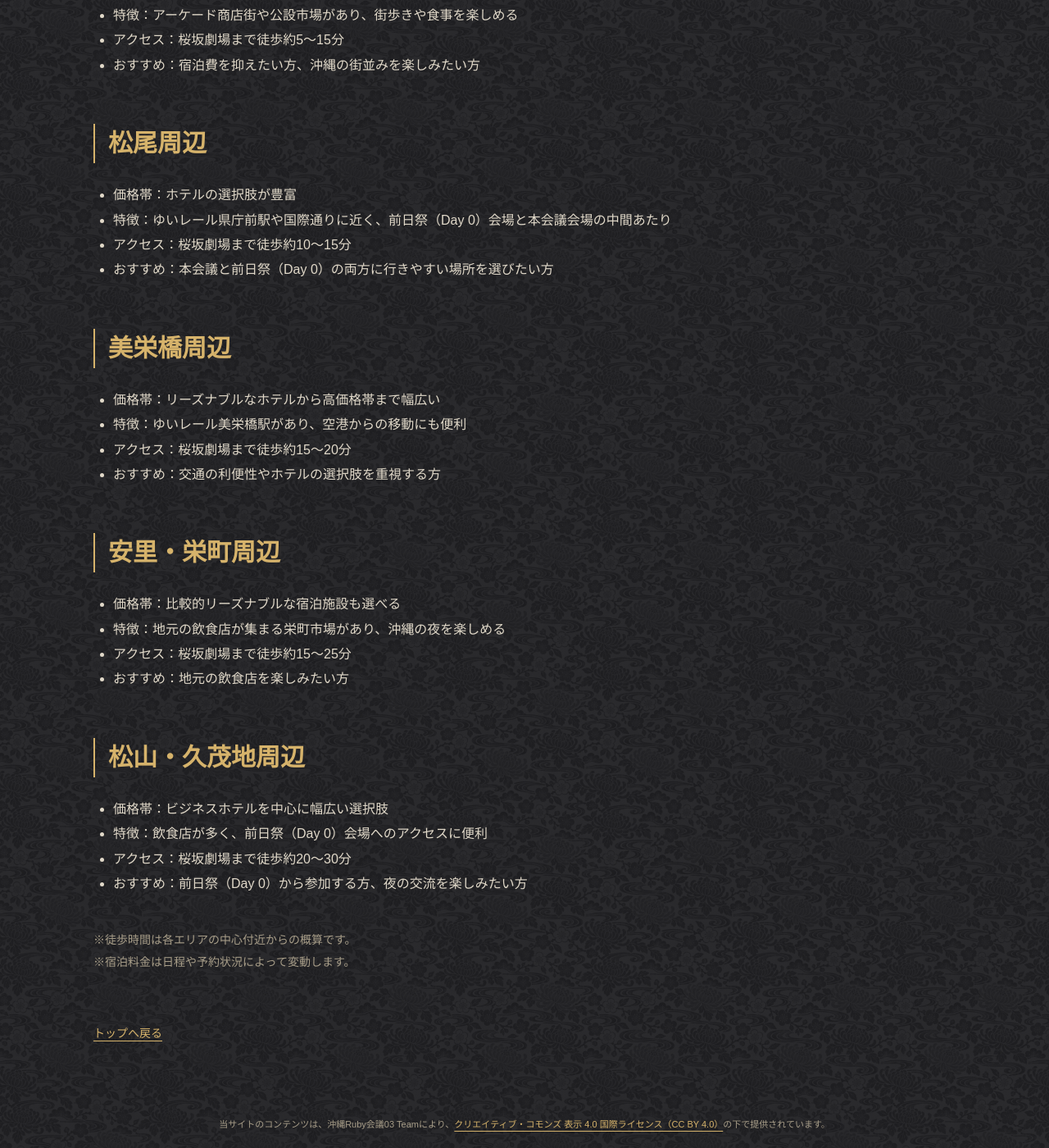
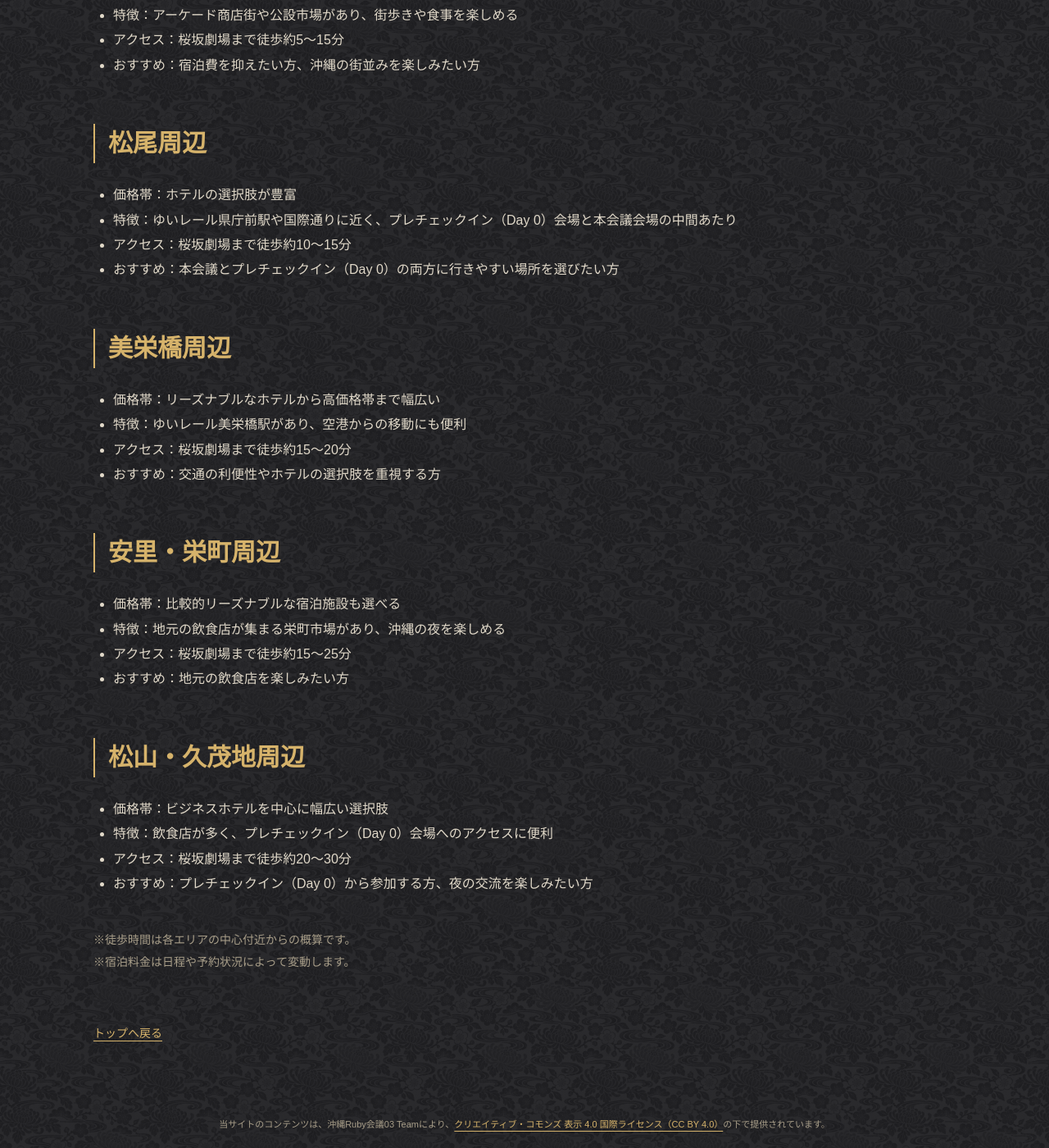
Before and after one commit to okinawarb/okrk03, a Jekyll site: the page built from area/index.html, in a window 1280 px wide and 1400 px high, scrolled down 1536 px. Shown: the whole window at 82% size. Built offline with Jekyll 4.4.1, drawn with Linux system fonts in a browser that asks for light colours.

Commit message:
前日祭の表記をプレチェックイン（Day 0）に変更

```diff
--- a/area/index.html
+++ b/area/index.html
@@ -38,9 +38,9 @@ description: 桜坂劇場周辺の宿泊エリア（牧志・国際通り、平
 
 <ul>
   <li>価格帯：ホテルの選択肢が豊富</li>
-  <li>特徴：ゆいレール県庁前駅や国際通りに近く、前日祭（Day 0）会場と本会議会場の中間あたり</li>
+  <li>特徴：ゆいレール県庁前駅や国際通りに近く、プレチェックイン（Day 0）会場と本会議会場の中間あたり</li>
   <li>アクセス：桜坂劇場まで徒歩約10〜15分</li>
-  <li>おすすめ：本会議と前日祭（Day 0）の両方に行きやすい場所を選びたい方</li>
+  <li>おすすめ：本会議とプレチェックイン（Day 0）の両方に行きやすい場所を選びたい方</li>
 </ul>
 
 <h2 id="美栄橋周辺">美栄橋周辺</h2>
@@ -65,9 +65,9 @@ description: 桜坂劇場周辺の宿泊エリア（牧志・国際通り、平
 
 <ul>
   <li>価格帯：ビジネスホテルを中心に幅広い選択肢</li>
-  <li>特徴：飲食店が多く、前日祭（Day 0）会場へのアクセスに便利</li>
+  <li>特徴：飲食店が多く、プレチェックイン（Day 0）会場へのアクセスに便利</li>
   <li>アクセス：桜坂劇場まで徒歩約20〜30分</li>
-  <li>おすすめ：前日祭（Day 0）から参加する方、夜の交流を楽しみたい方</li>
+  <li>おすすめ：プレチェックイン（Day 0）から参加する方、夜の交流を楽しみたい方</li>
 </ul>
 
 
```
Also changed, not shown: _posts/2026-10-09-teaser-site-open.md (+2 -2 lines), _posts/2026-11-03-area-guide.md (+1 -1 lines), sponsors/index.html (+4 -4 lines).
